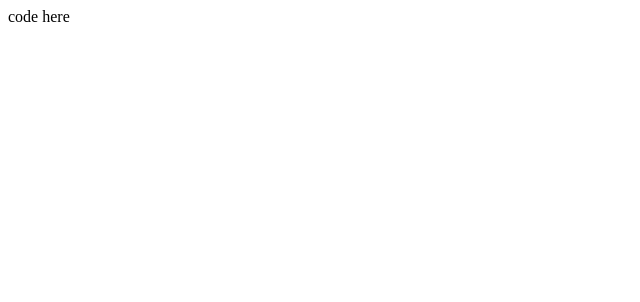
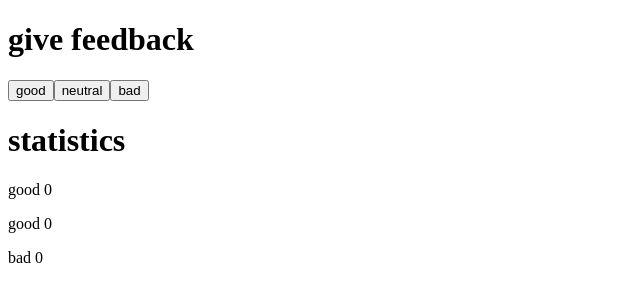
Before and after one commit to jasonohdz1501/Full-stack-dev-Helsinki, a React (Create React App) app in the folder part1/unicafe/: page / in a window 1280 px wide. Shown: the top 302 px of the page, without its empty margins (0-640 px from the left). Built offline with nearby package versions, Linux system fonts and the light colour scheme.

Commit message:
1.6 excercise ended

```diff
--- a/part1/unicafe/src/App.js
+++ b/part1/unicafe/src/App.js
@@ -1,4 +1,13 @@
 import React, { useState } from 'react'
+
+const Button = ({handleClick, text}) => {
+  return (
+    <button onClick = {handleClick}>
+    {text}
+  </button>
+  )
+}
+
 
 const App = () => {
   // save clicks of each button to its own state
@@ -6,9 +15,27 @@ const App = () => {
   const [neutral, setNeutral] = useState(0)
   const [bad, setBad] = useState(0)
 
+  const goodFeedback = () => {
+    setGood(good +1)
+  }
+  const neutralFeedback = () => {
+    setNeutral(neutral +1)
+  }
+  const badFeedback = () => {
+    setBad(bad +1)
+  }
+
+
   return (
     <div>
-      code here
+      <h1>give feedback</h1>
+      <Button handleClick ={goodFeedback} text='good'/>
+      <Button handleClick ={neutralFeedback} text='neutral'/>
+      <Button handleClick ={badFeedback} text='bad'/>
+      <h1>statistics</h1>
+      <p>good {good}</p>
+      <p>good {neutral}</p>
+      <p>bad {bad}</p>
     </div>
   )
 }
```
